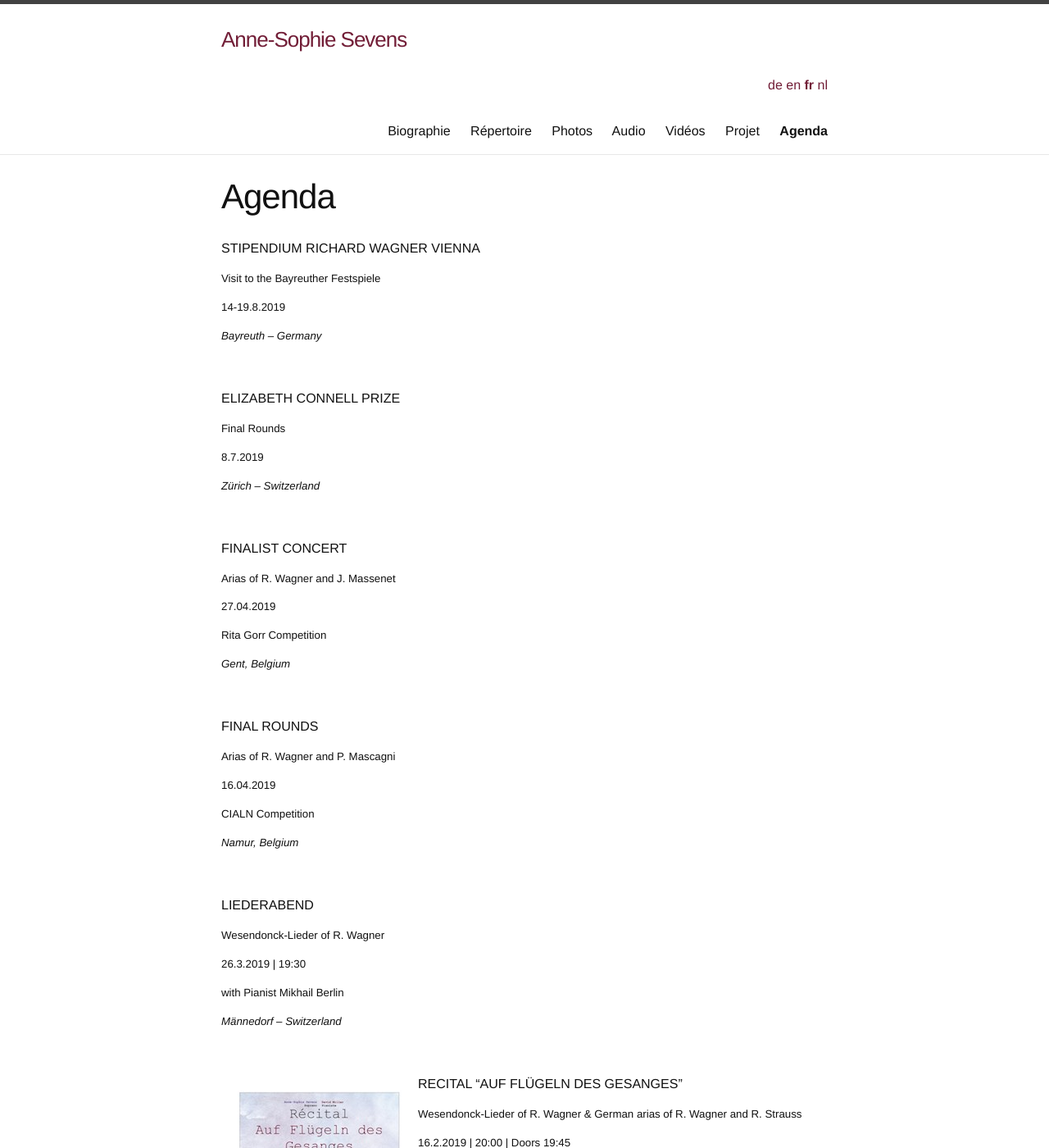
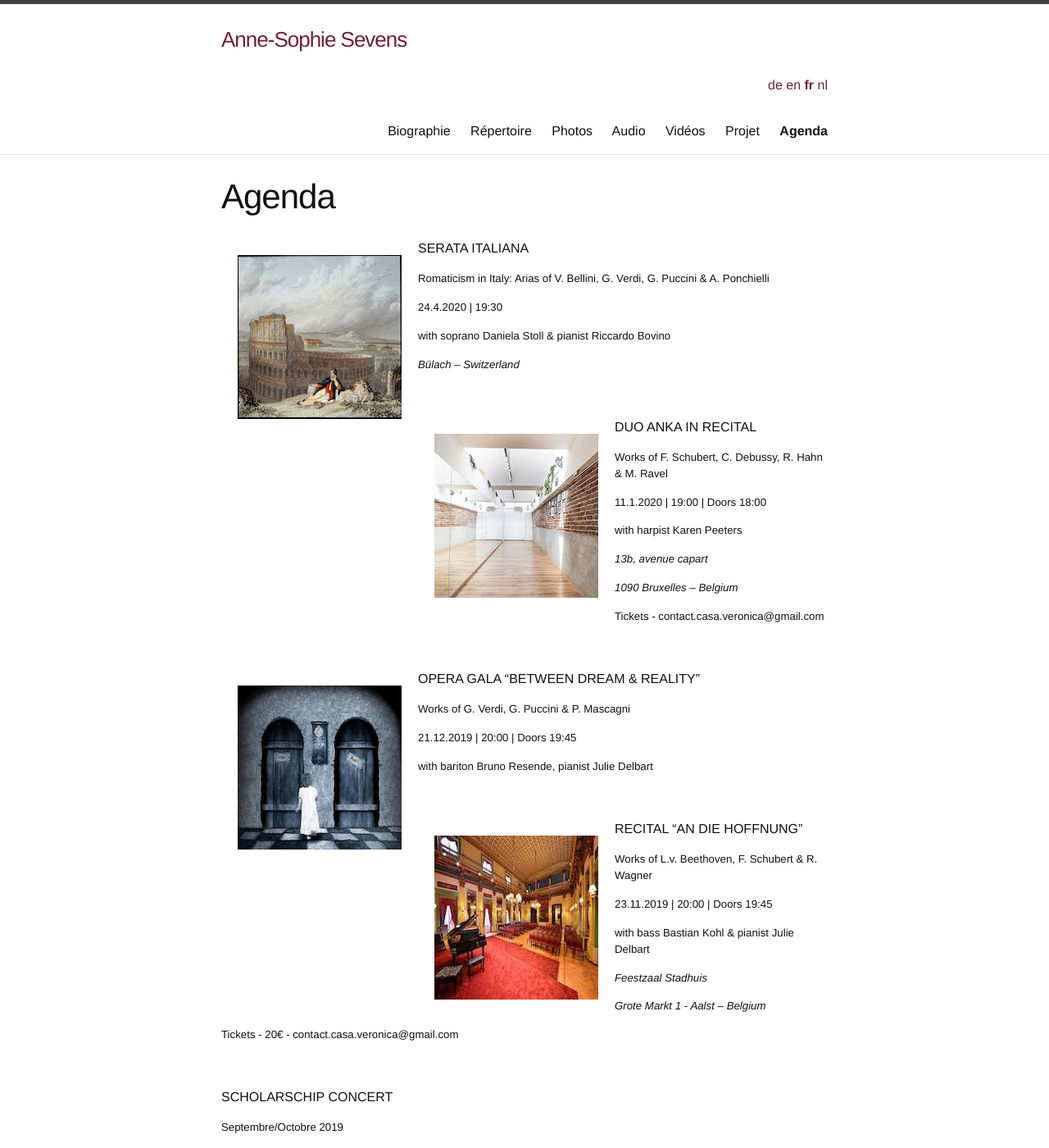
Before and after one commit to annesophie-sevens/annesophie-sevens.github.io, a Jekyll site: the page built from agenda-fr.md, in a window 1280 px wide and 1400 px high. Shown: the whole window at 82% size. Built offline with Jekyll 4.4.1, drawn with Linux system fonts in a browser that asks for light colours; nearby versions of some CDN libraries; some of the changed text lies outside the part shown.

Commit message:
Update agenda-fr.md

```diff
--- a/agenda-fr.md
+++ b/agenda-fr.md
@@ -5,13 +5,125 @@ menuorder: 60
 ref: agenda
 lang: fr
 ---
-STIPENDIUM RICHARD WAGNER VIENNA
+<img style="float: left; padding: 20px" src="/assets/rom.jpg">
+
+SERATA ITALIANA
+
+##### Romaticism in Italy: Arias of V. Bellini, G. Verdi, G. Puccini & A. Ponchielli
+
+##### 24.4.2020 | 19:30
+
+##### with soprano Daniela Stoll & pianist Riccardo Bovino
+
+##### _Bülach – Switzerland_
+
+&nbsp;
+
+<img style="float: left; padding: 20px" src="/assets/veroni.jpg">
+
+DUO ANKA IN RECITAL
+
+##### Works of F. Schubert, C. Debussy, R. Hahn & M. Ravel
+
+##### 11.1.2020 | 19:00 | Doors 18:00
+
+##### with harpist Karen Peeters
+
+##### _13b, avenue capart_
+
+##### _1090 Bruxelles – Belgium_
+
+##### Tickets - contact.casa.veronica@gmail.com
+
+&nbsp;
+
+<img style="float: left; padding: 20px" src="/assets/dream.jpg">
+
+OPERA GALA "BETWEEN DREAM & REALITY"
+
+##### Works of G. Verdi, G. Puccini & P. Mascagni
+
+##### 21.12.2019 | 20:00 | Doors 19:45
+
+##### with bariton Bruno Resende, pianist Julie Delbart
+
+&nbsp;
+
+<img style="float: left; padding: 20px" src="/assets/feestzaal Aalst.jpg">
+
+RECITAL "AN DIE HOFFNUNG"
+
+##### Works of L.v. Beethoven, F. Schubert & R. Wagner
+
+##### 23.11.2019 | 20:00 | Doors 19:45
+
+##### with bass Bastian Kohl & pianist Julie Delbart
+
+##### _Feestzaal Stadhuis_
+
+##### _Grote Markt 1 - Aalst – Belgium_
+
+##### Tickets - 20€ - contact.casa.veronica@gmail.com
+
+&nbsp;
+
+SCHOLARSCHIP CONCERT
+
+##### Septembre/Octobre 2019
+
+##### _Vienna – Austria_
+
+&nbsp;
+
+PRIVATE CONCERT
+
+##### 27.9.2019
+
+##### _Brüssels – Belgium_
+
+&nbsp;
+
+<img style="float: left; padding: 20px" src="/assets/Bayreuth.jpg">
+
+SCHOLARSCHIP
 
 ##### Visit to the Bayreuther Festspiele
 
-##### 14-19.8.2019
+##### 14.8.2019
 
 ##### _Bayreuth – Germany_
+
+&nbsp;
+
+&nbsp;
+
+&nbsp;
+
+<img style="float: left; padding: 20px" src="/assets/Bologna picture.jpg">
+
+FINAL BIVC COMPETITION
+
+##### Du bist der Lenz - R. Wagner
+
+##### 30.7.2019
+
+##### Bologna International Vocal Competition
+
+##### _Bologna, Italien_
+
+&nbsp;
+&nbsp;
+&nbsp;
+
+<img style="float: left; padding: 20px" src="/assets/arte.jpg">
+
+ARTE.TV with Siegfried Jerusalem
+
+##### Interview + Recording (Excerpt) Es gibt ein Reich - R. Strauss
+
+##### Schleswig-Holstein Musik Festival
+
+##### _Lübeck, Germany_
 
 &nbsp;
 
@@ -34,30 +146,6 @@ FINALIST CONCERT
 ##### Rita Gorr Competition
 
 ##### _Gent, Belgium_
-
-&nbsp;
-
-FINAL ROUNDS
-
-##### Arias of R. Wagner and P. Mascagni
-
-##### 16.04.2019
-
-##### CIALN Competition
-
-##### _Namur, Belgium_
-
-&nbsp;
-
-LIEDERABEND
-
-##### Wesendonck-Lieder of R. Wagner
-
-##### 26.3.2019 | 19:30
-
-##### with Pianist Mikhail Berlin
-
-##### _Männedorf – Switzerland_
 
 &nbsp;
 
```
